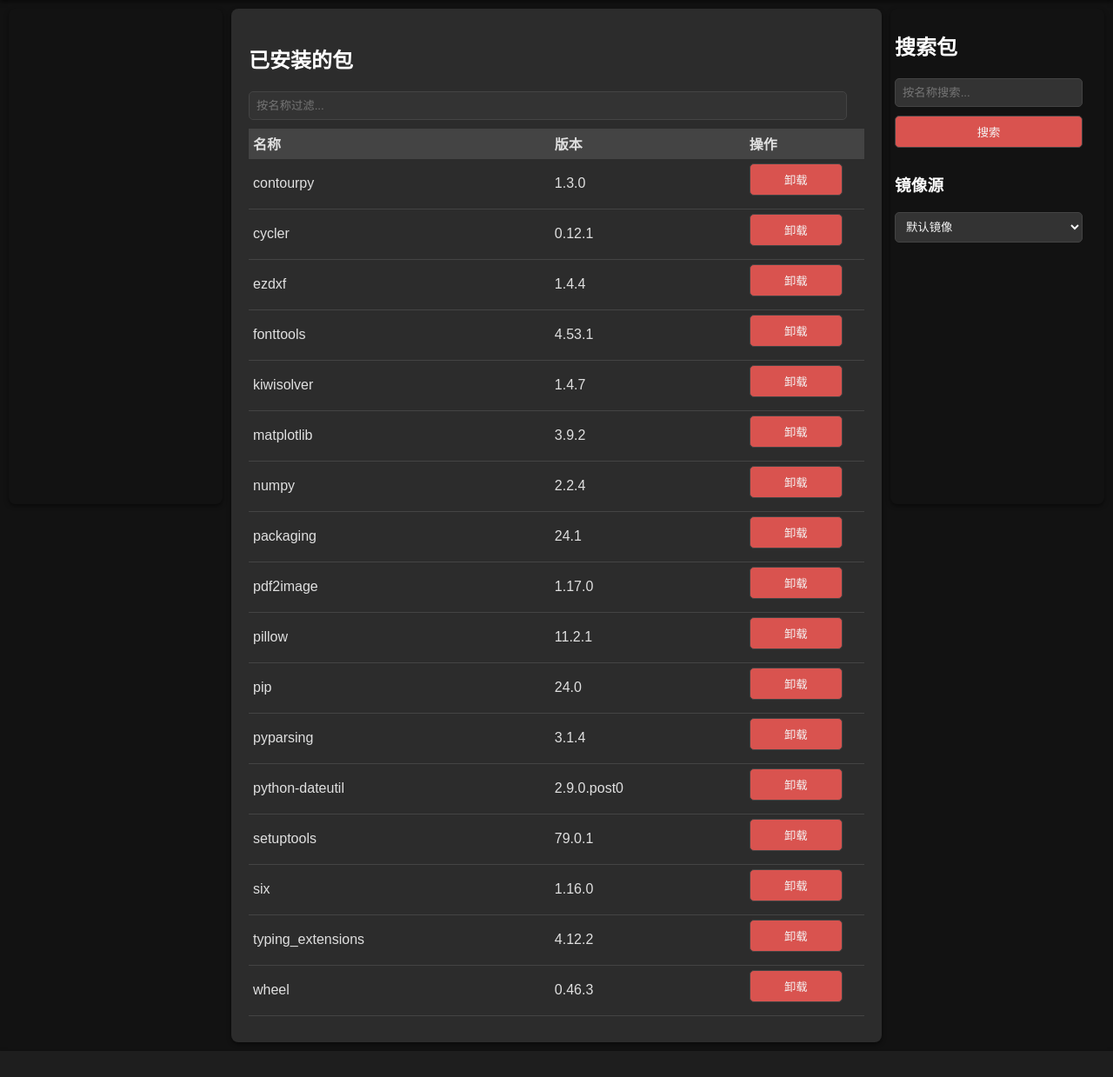
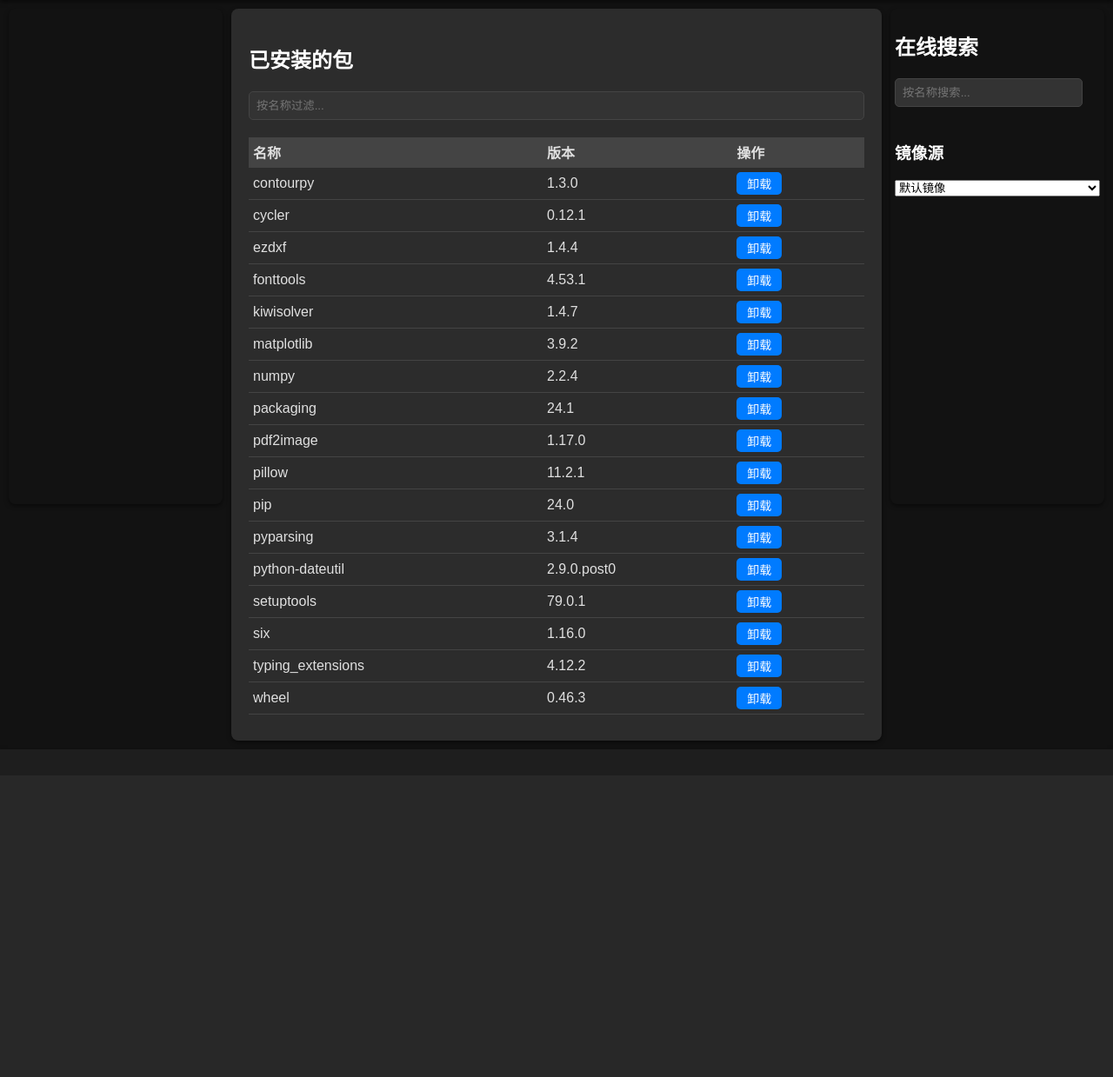
Before and after one commit to merlons/pipui, a FastAPI app: page / in a window 1280 px wide. Shown: the part 119-1358 px from the top of the page at 87% size. After the commit the page ends 981 px from the top, so only its background shows below. Run offline with FastAPI, Linux system fonts and the light colour scheme; data that the repository does not hold is empty.

Commit message:
美化界面

```diff
--- a/pipui/templates/index.html
+++ b/pipui/templates/index.html
@@ -13,17 +13,20 @@
             flex-direction: column;
             height: 100vh;
         }
+
         .header, .footer {
             background-color: #1e1e1e; /* 深色标题和底部 */
             padding: 15px;
             text-align: center;
             box-shadow: 0 2px 5px rgba(0, 0, 0, 0.5);
         }
+
         .main {
             display: flex;
             flex: 1;
             margin: 10px; /* 添加间距 */
         }
+
         .sidebar-left, .sidebar-right {
             flex: 1;
             background-color: rgba(34, 34, 34, 0); /* 设置为透明背景 */
@@ -36,6 +39,7 @@
             display: flex;
             flex-direction: column; /* 使内容垂直排列 */
         }
+
         .content {
             flex: 3;
             padding: 20px;
@@ -44,49 +48,88 @@
             margin: 0 10px; /* 中间内容与边栏的间隔 */
             box-shadow: 0 2px 5px rgba(0, 0, 0, 0.5);
         }
+
         h1, h2, h3 {
             color: #ffffff;
         }
-        input, button, select {
+
+        .search-container {
+            position: relative;
             width: calc(100% - 20px); /* 调整宽度以与表格对齐 */
+            margin-bottom: 10px;
+        }
+
+        input {
+            width: 100%; /* 输入框占满容器 */
             padding: 8px; /* 减少内边距 */
-            margin-bottom: 10px;
             border: 1px solid #444;
             border-radius: 5px;
             background-color: #333; /* 输入框背景颜色 */
             color: #f5f5f5; /* 输入框文字颜色 */
             box-sizing: border-box; /* 确保内边距和边框不会影响宽度 */
         }
-        button {
-            background-color: #d9534f; /* 按钮背景颜色 */
-            transition: background-color 0.3s; /* 按钮过渡效果 */
+
+        .search-icon {
+            position: absolute;
+            top: 50%;
+            left: 10px;
+            transform: translateY(-50%);
+            color: #888; /* 图标颜色 */
         }
-        button:hover {
-            background-color: #c9302c; /* 按钮悬停效果 */
-        }
+
         table {
             width: 100%;
             border-collapse: collapse;
             margin-bottom: 10px; /* 减少下边距 */
         }
+
         th, td {
             padding: 5px; /* 减少单元格内边距 */
             text-align: left;
             border-bottom: 1px solid #444;
         }
+
         th {
             background-color: #444; /* 表头背景颜色 */
             cursor: pointer;
         }
+
         tr:hover {
             background-color: #555; /* 行悬停效果 */
         }
+
         #search-results {
-            margin-top: 10px; /* 调整与搜索按钮的间距 */
+            margin-top: 10px; /* 调整与搜索结果的间距 */
             flex-grow: 1; /* 使搜索结果区域填满剩余空间 */
             overflow-y: hidden; /* 去掉搜索结果的滚动条 */
             overflow-x: hidden; /* 去掉水平滚动条 */
         }
+
+        button {
+            background-color: #007bff; /* 按钮背景色 */
+            color: #ffffff; /* 按钮文字颜色 */
+            border: none;
+            padding: 3px 12px; /* 调整高度 */
+            border-radius: 5px;
+            cursor: pointer;
+            font-size: 14px; /* 可选：调整字体大小 */
+        }
+
+        button:hover {
+            background-color: #0056b3; /* 悬停时按钮背景色 */
+        }
+
+
+        .search-container {
+            position: relative;
+            width: calc(100% - 20px);
+            margin-bottom: 20px; /* 增加与表格的间隔 */
+        }
+
+        table {
+            margin-top: 20px; /* 增加表格的上边距 */
+        }
+
     </style>
 </head>
 <body>
@@ -115,7 +158,9 @@
             <tr>
                 <td>{{ package.name }}</td>
                 <td>{{ package.version }}</td>
-                        <td><button onclick="uninstall('{{ package.name }}')">卸载</button></td>
+                <td>
+                    <button onclick="uninstall('{{ package.name }}')">卸载</button>
+                </td>
             </tr>
             {% endfor %}
             </tbody>
@@ -123,9 +168,12 @@
     </div>
 
     <div class="sidebar-right">
-            <h2>搜索包</h2>
-            <input type="text" id="search-filter" placeholder="按名称搜索...">
-            <button onclick="searchPackages()">搜索</button>
+        <h2>在线搜索</h2>
+        <div class="search-container">
+            <!--                <span class="search-icon">🔍</span>-->
+            <input type="text" id="search-filter" placeholder="按名称搜索..."
+                   onkeypress="if (event.key === 'Enter') searchPackages()">
+        </div>
         <h3>镜像源</h3>
         <select id="mirror-source">
             <option value="https://pypi.python.org/simple">默认镜像</option>
@@ -144,7 +192,7 @@
 </div>
 
 <script>
-        let sortOrder = { name: 1, version: 1 }; // 1 为正序，-1 为倒序
+    let sortOrder = {name: 1, version: 1}; // 1 为正序，-1 为倒序
 
     function filterPackages() {
         const filter = document.getElementById('filter').value.toLowerCase();
```
Lines whose indentation alone changed are shown as unchanged.
